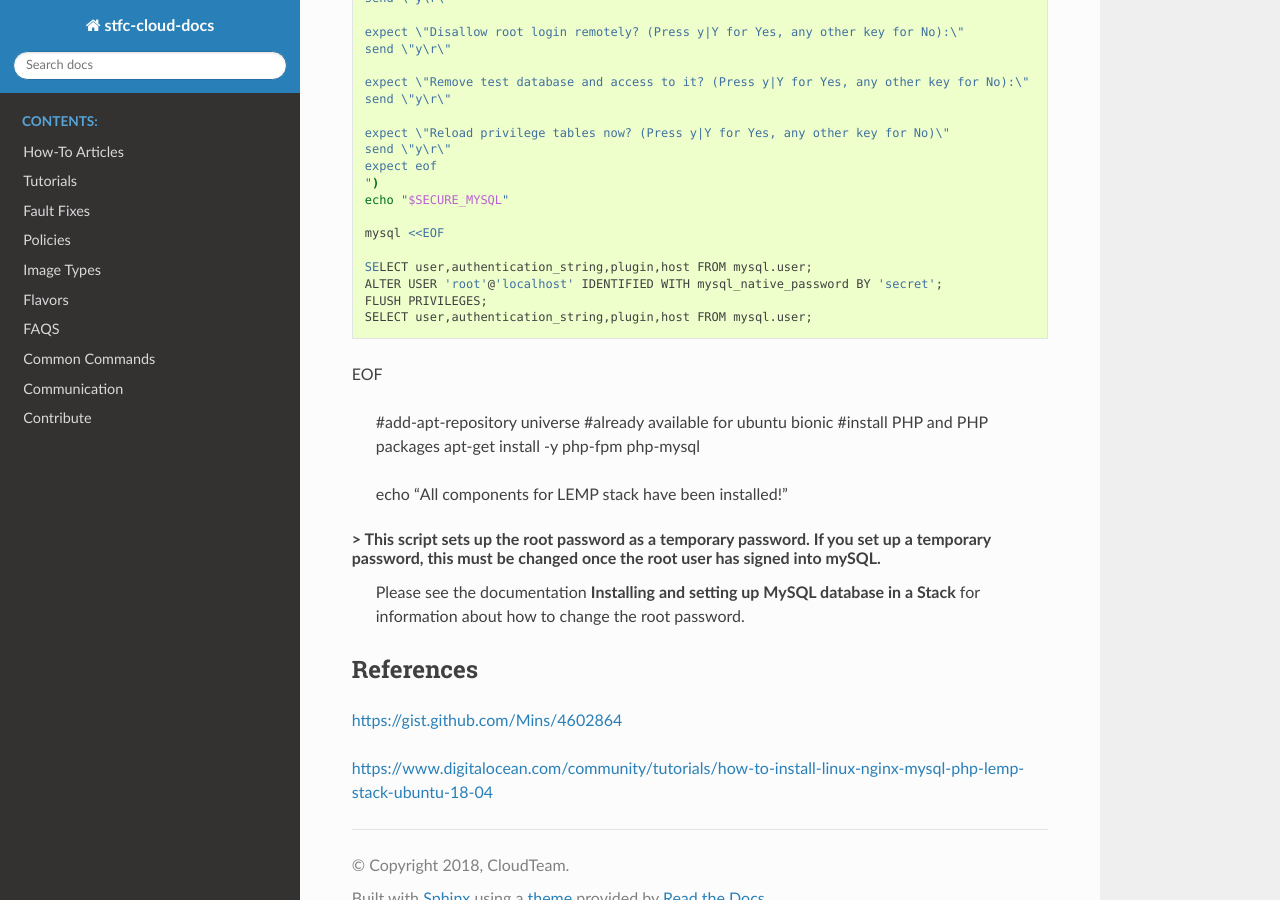
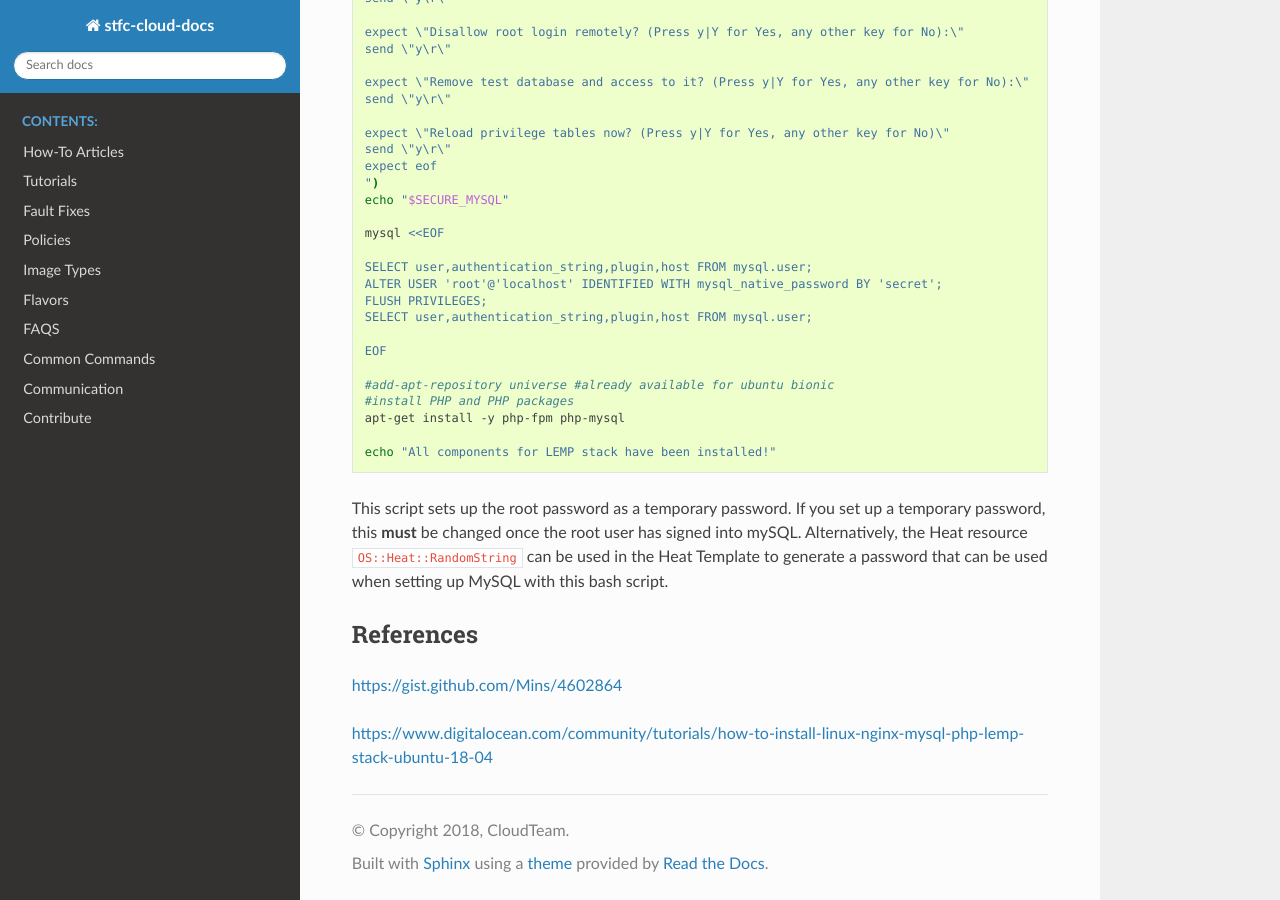
Before and after one commit to stfc/cloud-docs, a Sphinx documentation site: the page built from source/Heat/CreateALEMPStack.rst, in a window 1280 px wide and 900 px high, scrolled down 1057 px. Built offline with Sphinx 7.4.7 and the Read the Docs theme 2.0.0, drawn with Linux system fonts in a browser that asks for light colours.

Commit message:
Update CreateALEMPStack.rst

```diff
--- a/source/Heat/CreateALEMPStack.rst
+++ b/source/Heat/CreateALEMPStack.rst
@@ -4,10 +4,10 @@ Create LEMP Stack
 
 LEMP Stack consists of:
 
-  - Linux
-  - Nginx
-  - MySQL
-  - PHP
+- Linux
+- Nginx
+- MySQL
+- PHP
 
 
 Bash Script
@@ -73,7 +73,7 @@ This script also shows how to automate mysql_secure_installation as well.
   FLUSH PRIVILEGES;
   SELECT user,authentication_string,plugin,host FROM mysql.user;
 
-EOF
+  EOF
 
   #add-apt-repository universe #already available for ubuntu bionic
   #install PHP and PHP packages
@@ -82,8 +82,7 @@ EOF
   echo "All components for LEMP stack have been installed!"
 
 
-> This script sets up the root password as a temporary password. If you set up a temporary password, this **must** be changed once the root user has signed into mySQL.
- Please see the documentation **Installing and setting up MySQL database in a Stack** for information about how to change the root password.
+This script sets up the root password as a temporary password. If you set up a temporary password, this **must** be changed once the root user has signed into mySQL. Alternatively, the Heat resource ``OS::Heat::RandomString`` can be used in the Heat Template to generate a password that can be used when setting up MySQL with this bash script.
 
 
 
```
